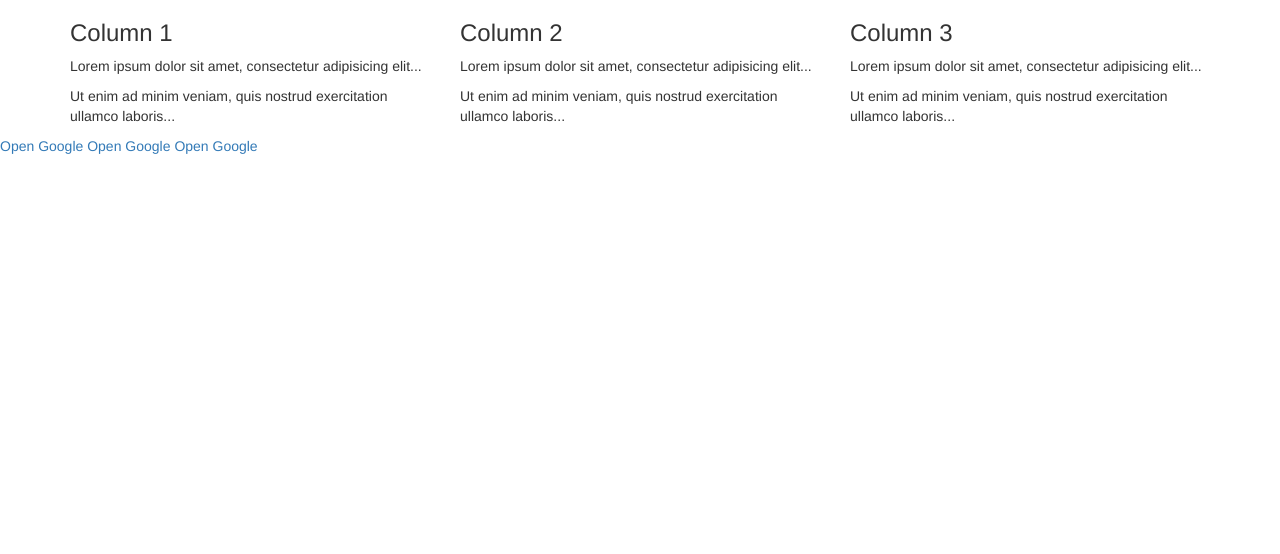
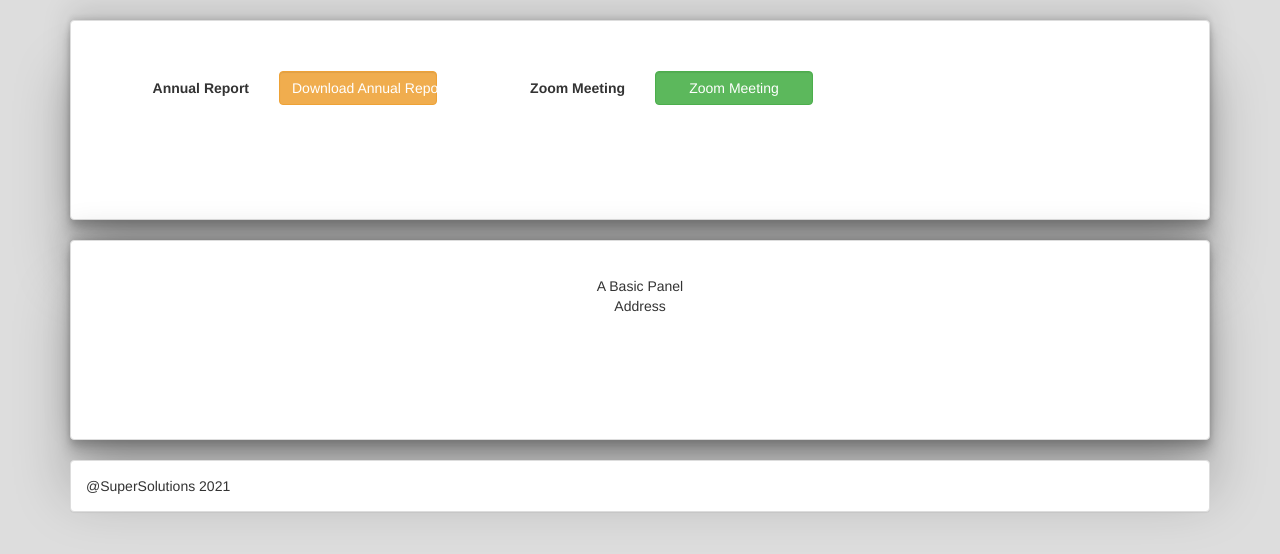
Before and after one commit to supervsoft/AnnualReport, a plain HTML site: page index.html in a window 1280 px wide. Drawn offline with nearby package versions, Linux system fonts and the light colour scheme.

Commit message:
Update index.html

```diff
--- a/index.html
+++ b/index.html
@@ -1,42 +1,65 @@
 <!DOCTYPE html>
 <html lang="en">
 <head>
-  <title>Bootstrap Example</title>
-  <meta charset="utf-8">
-  <meta name="viewport" content="width=device-width, initial-scale=1">
-  <link rel="stylesheet" href="https://maxcdn.bootstrapcdn.com/bootstrap/3.4.1/css/bootstrap.min.css">
-  <script src="https://ajax.googleapis.com/ajax/libs/jquery/3.5.1/jquery.min.js"></script>
-  <script src="https://maxcdn.bootstrapcdn.com/bootstrap/3.4.1/js/bootstrap.min.js"></script>
+    <title>Bootstrap Example</title>
+    <meta charset="utf-8">
+    <meta name="viewport" content="width=device-width, initial-scale=1">
+    <link rel="stylesheet" href="css/bootstrap.min.css">
+    <script src="script/jquery.min.js"></script>
+    <script src="script/bootstrap.min.js"></script>
+
+    <style>
+        .Shadow {
+            min-height: 200px;
+            padding: 20px;
+            text-align: center;
+            box-shadow: rgba(0, 0, 0, 0.25) 0px 54px 55px, rgba(0, 0, 0, 0.12) 0px -12px 30px, rgba(0, 0, 0, 0.12) 0px 4px 6px, rgba(0, 0, 0, 0.17) 0px 12px 13px, rgba(0, 0, 0, 0.09) 0px -3px 5px;
+        }
+    </style>
 </head>
-<body>
+<body style="background-color: #ddd">
+    <div class="container">
+        <h2></h2>
+        <div class="panel panel-default Shadow">
+            <div class="panel-body"></div>
+            <div class="form-horizontal">
+                <div class="form-group">
+                    <label class="control-label col-sm-2 font-size:large">Annual Report</label>
+                    <div class="col-sm-2">
+                        <a href="doc/file-sample_150kB.pdf" class="btn btn-warning form-control">Download Annual Report</a>
+                    </div>
+                    <label class="control-label col-sm-2">Zoom Meeting</label>
+                    <div class="col-sm-2">
+                        <a href="https://us04web.zoom.us/j/71026249921?pwd=VHpKdVFpSUluSllXK1pEajZiOXlkQT09" class="btn btn-success form-control">Zoom Meeting</a>
+                    </div>
+                </div>
+            </div>
+        </div>
+    </div>
+    <div class="container">
+        <div class="panel panel-default Shadow">
+            <div class="panel-body">
+                A Basic Panel
+                <br />Address
+            </div>
 
+        </div>
+    </div>
+    <div class="container">
+        <div class="panel panel-default">
+            <div class="panel-body">
+                @SuperSolutions 2021
+            </div>
 
+        </div>
+    </div>
 
-<div class="container">
-  <div class="row">
-    <div class="col-sm-4">
-      <h3>Column 1</h3>
-      <p>Lorem ipsum dolor sit amet, consectetur adipisicing elit...</p>
-      <p>Ut enim ad minim veniam, quis nostrud exercitation ullamco laboris...</p>
-    </div>
-    <div class="col-sm-4">
-      <h3>Column 2</h3>
-      <p>Lorem ipsum dolor sit amet, consectetur adipisicing elit...</p>
-      <p>Ut enim ad minim veniam, quis nostrud exercitation ullamco laboris...</p>
-    </div>
-    <div class="col-sm-4">
-      <h3>Column 3</h3>
-      <p>Lorem ipsum dolor sit amet, consectetur adipisicing elit...</p>
-      <p>Ut enim ad minim veniam, quis nostrud exercitation ullamco laboris...</p>
-    </div>
-  </div>
-</div>
 
 </body>
 </html>
 
-<html>
+<!--<html>
 <a href="https://www.google.co.in/">Open Google</a>
 <a href="https://www.google.co.in/">Open Google</a>
 <a href="https://www.google.co.in/">Open Google</a>
-</html>
+</html>-->
```
